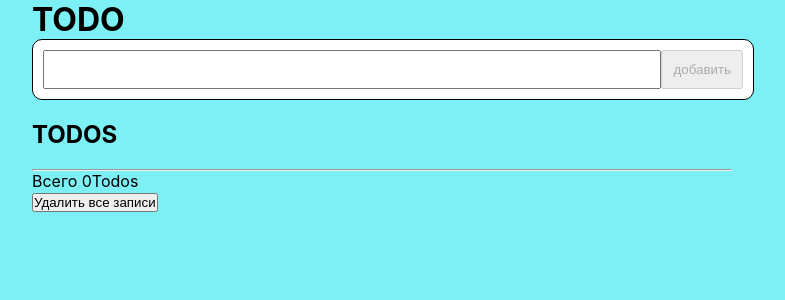
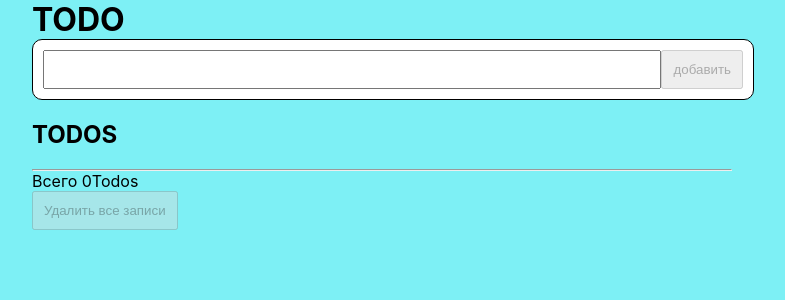
Before and after one commit to Orel-Viktor/homework31ReactRedux, a React (Vite) app in the folder todo/: page / in a window 1280 px wide. Shown: the top 300 px of the page, without its empty margins (258-1043 px from the left). Built offline with nearby package versions, Linux system fonts and the light colour scheme.

Commit message:
homewwork32-redy

```diff
--- a/todo/src/engine/todo-reducer/slice.js
+++ b/todo/src/engine/todo-reducer/slice.js
@@ -14,7 +14,6 @@ const todos = createSlice({
         const { payload } = action;
         state.items = payload;
         state.todosValue = action.payload.length;
-        console.log(state.items)
       }
     }
     ,
--- a/todo/src/ui/components/AddTodo.jsx
+++ b/todo/src/ui/components/AddTodo.jsx
@@ -1,6 +1,4 @@
-
-import { useSelector, useDispatch } from "react-redux"
-import { todosSelectors } from "../../engine/todo-reducer/selectors"
+import { useDispatch } from "react-redux"
 import React, { useState, useEffect } from "react";
 import { Button } from "./Button";
 import { addItem } from "../../engine/todo-reducer/thunk/addItem";
@@ -11,7 +9,7 @@ export function AddTodo() {
     const [inputValue, setValue] = useState("");
     const hadleInput = (e) => setValue(e.target.value);
     const dispatch = useDispatch()
-    const todos = useSelector(todosSelectors.items)
+
 
     const onSubmit = (event) => {
         dispatch(addItem(event, inputValue, setValue))
--- a/todo/src/ui/components/RemoveItemsButton.jsx
+++ b/todo/src/ui/components/RemoveItemsButton.jsx
@@ -1,13 +1,20 @@
 import { Button } from "./Button";
 import { delItems } from "../../engine/todo-reducer/thunk/delItems";
-import {  useDispatch } from "react-redux"
+import { useDispatch, useSelector } from "react-redux"
+import React, { useState, useEffect } from "react";
+import { todosSelectors } from "../../engine/todo-reducer/selectors"
 
 export function RemoveItemsButton() {
+    const [disabled, setDisabled] = useState(true);
+    const todos = useSelector(todosSelectors.items)
     const dispatch = useDispatch()
     const onClick = () => {
         dispatch(delItems())
     }
+    useEffect(() => {
+        todos.length ? setDisabled(false) : setDisabled(true)
+    })
     return (
-        <Button onClick={onClick} type="submit">Удалить все записи</Button>
+        <Button disabled={disabled} className="form__button" onClick={onClick} type="submit">Удалить все записи</Button>
     )
 }
```
